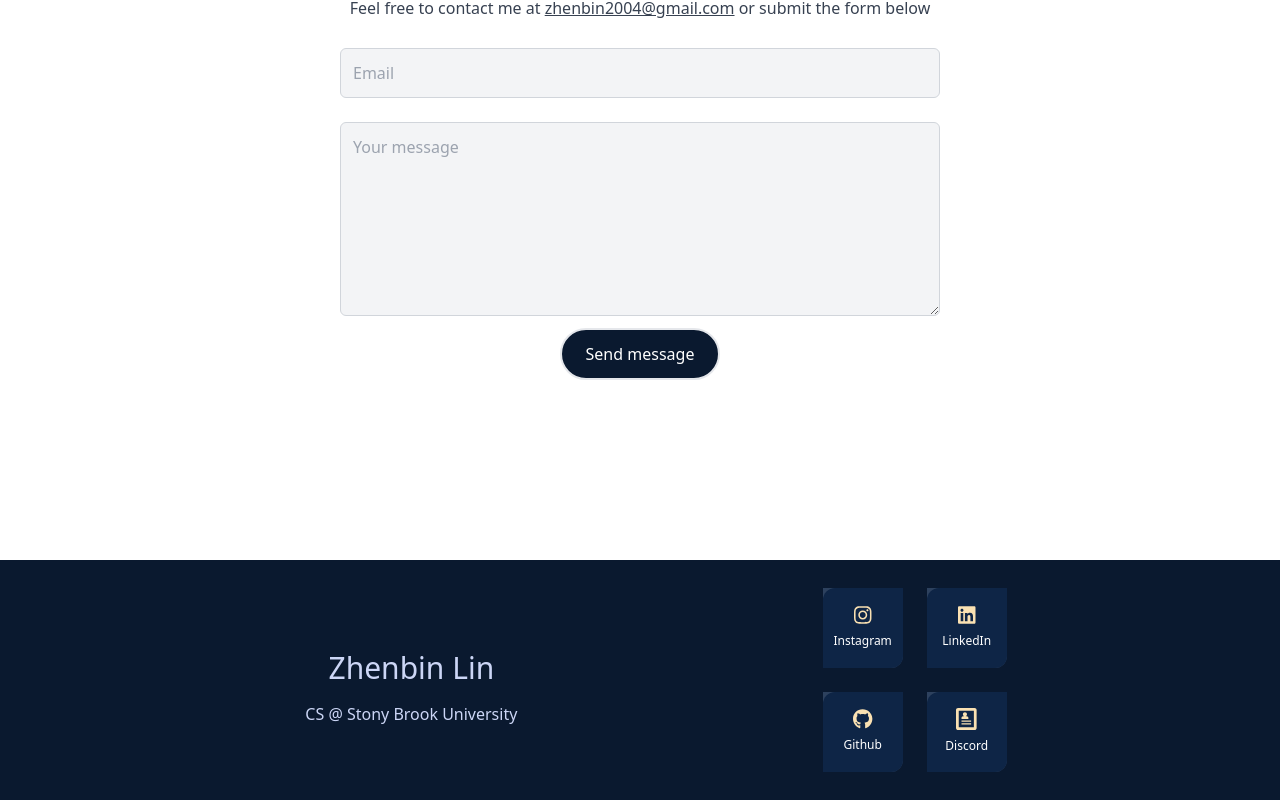
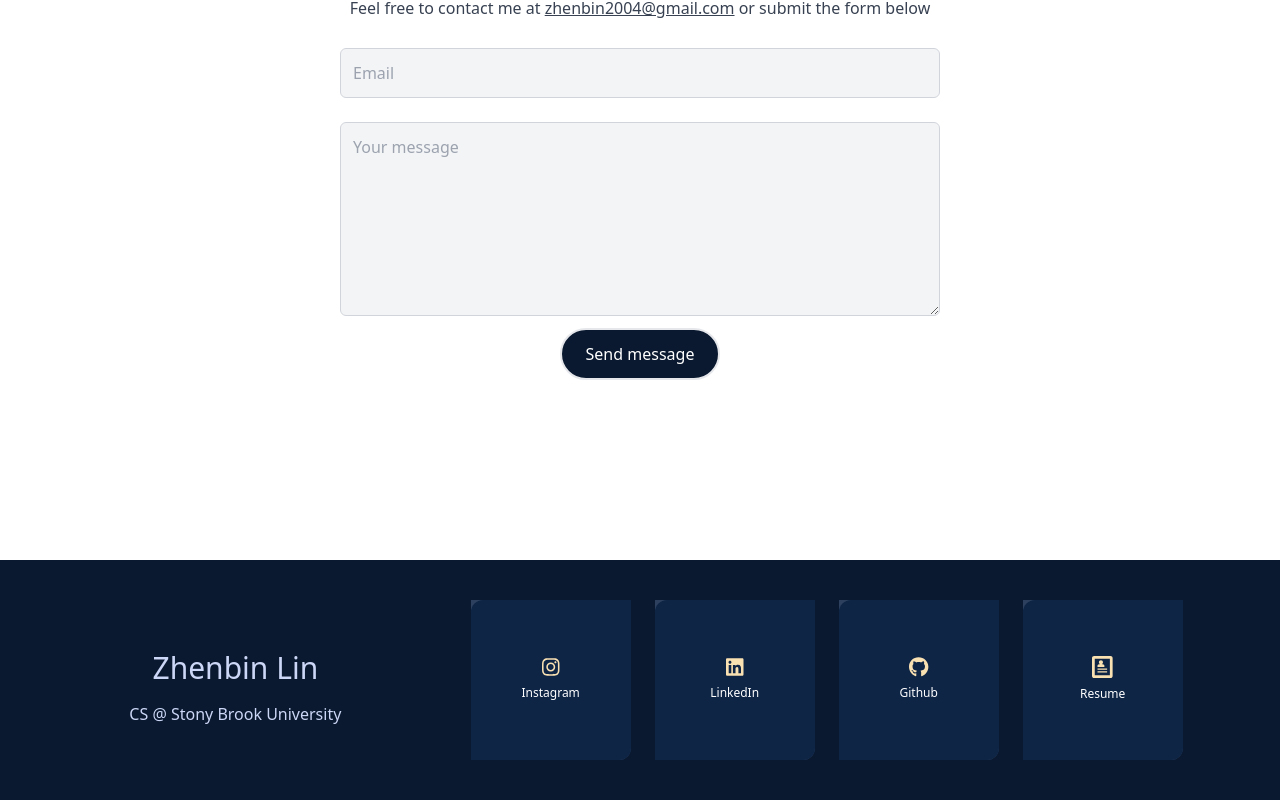
Before and after one commit to ZlinEleven/zhenbinlin-dev, a React (Create React App) app: page / in a window 1280 px wide. Shown: the part 1964-2764 px from the top of the page. Built offline with nearby package versions, Linux system fonts and the light colour scheme.

Commit message:
Added responsive design for footer

```diff
--- a/src/components/Footer.js
+++ b/src/components/Footer.js
@@ -11,11 +11,11 @@ const Footer = () => {
                 <h1 className='text-3xl py-4'>Zhenbin Lin</h1>
                 <p>CS @ Stony Brook University</p>
             </div>
-            <div className='grid grid-cols-2 gap-6'>
+            <div className='grid grid-cols-2 gap-6 lg:flex'>
                 <FooterCards text="Instagram" icon={<FontAwesomeIcon icon={faInstagram} color='#fae1b2' size='lg' className='py-2 mt-[-10px]' />} link='https://www.instagram.com/zlin_eleven/'/>
                 <FooterCards text="LinkedIn" icon={<FontAwesomeIcon icon={faLinkedin} color='#fae1b2' size='lg' className='py-2 mt-[-10px]' />} link='https://www.linkedin.com/in/zhenbin-lin'/>
                 <FooterCards text="Github" icon={<FontAwesomeIcon icon={faGithub} color='#fae1b2' size='lg' className='py-2 mt-[-10px]' />} link='https://github.com/ZlinEleven'/>
-                <FooterCards text="Discord" icon={<ImProfile color='#fae1b2' size='38' className='py-2 mt-[-10px]' />} link='https://drive.google.com/file/d/1JbtAwQlNt0Xo2QTBeJjw2I7yPyZuMwVt/view?usp=sharing'/>
+                <FooterCards text="Resume" icon={<ImProfile color='#fae1b2' size='38' className='py-2 mt-[-10px]' />} link='https://drive.google.com/file/d/1JbtAwQlNt0Xo2QTBeJjw2I7yPyZuMwVt/view?usp=sharing'/>
             </div>
         </div>
     )
--- a/src/components/FooterCards.js
+++ b/src/components/FooterCards.js
@@ -3,9 +3,9 @@ import React from 'react'
 const FooterCards = ({ icon, text, link }) => {
     return (
         <a href={link}>
-            <div className='group  w-20 h-20 '>
-                <div className='flex bg-[#2d415e] w-full h-full rounded-br-xl group-hover:translate-x-[3.75px] group-hover:translate-y-[3.75px] duration-500'></div>
-                <div className='flex flex-col w-full h-full mt-[-80px] group-hover:translate-x-[-3.75px] group-hover:translate-y-[-3.75px] bg-[#0e2546] rounded-tl-xl rounded-br-xl justify-center items-center text-white duration-500'>
+            <div className='group w-20 h-20 lg:w-40 lg:h-40'>
+                <div className='flex bg-[#2d415e] w-full h-full rounded-br-xl group-hover:translate-x-[4%] group-hover:translate-y-[4%] duration-500'></div>
+                <div className='flex z-10 flex-col w-full h-full mt-[-80px] lg:mt-[-160px] group-hover:translate-x-[-4%] group-hover:translate-y-[-4%] bg-[#0e2546] rounded-tl-xl rounded-br-xl justify-center items-center text-white duration-500'>
                     {icon}
                     <h1 className='font-medium text-xs'>{text}</h1>
                 </div>
```
